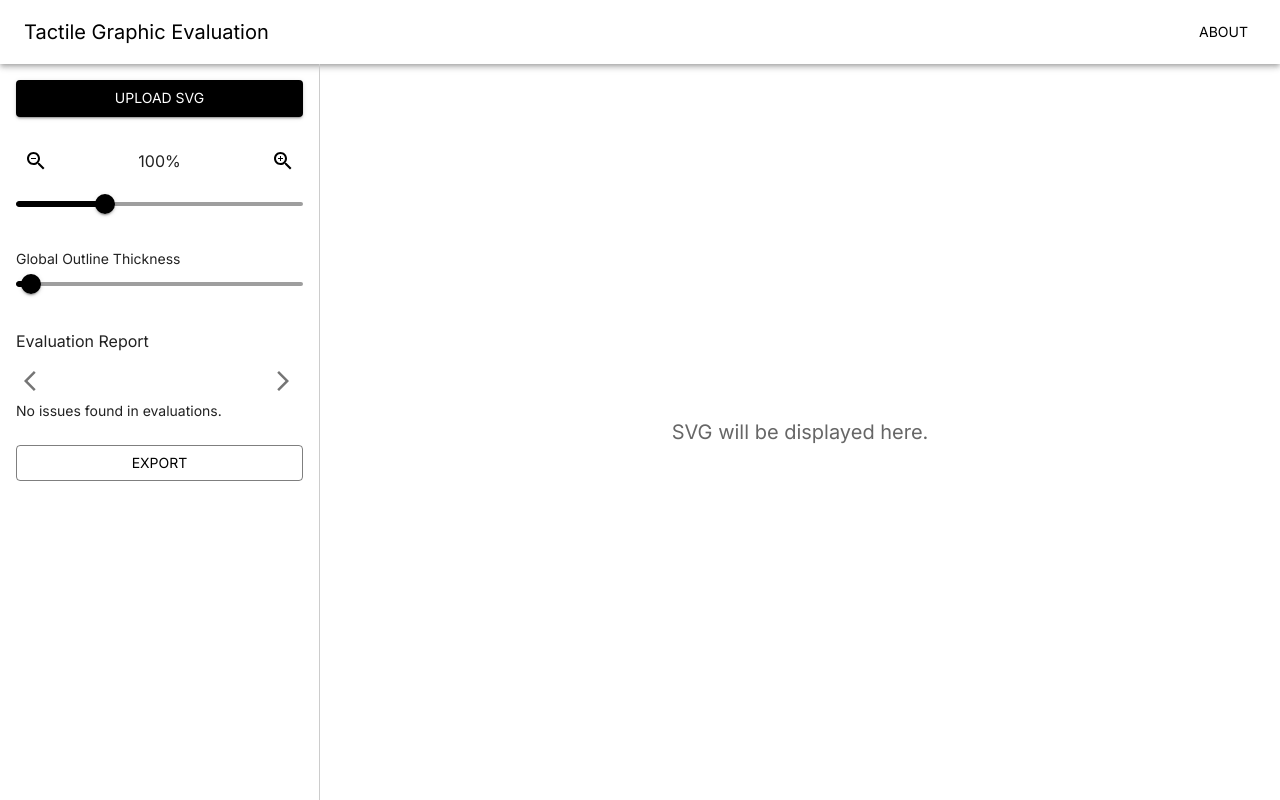
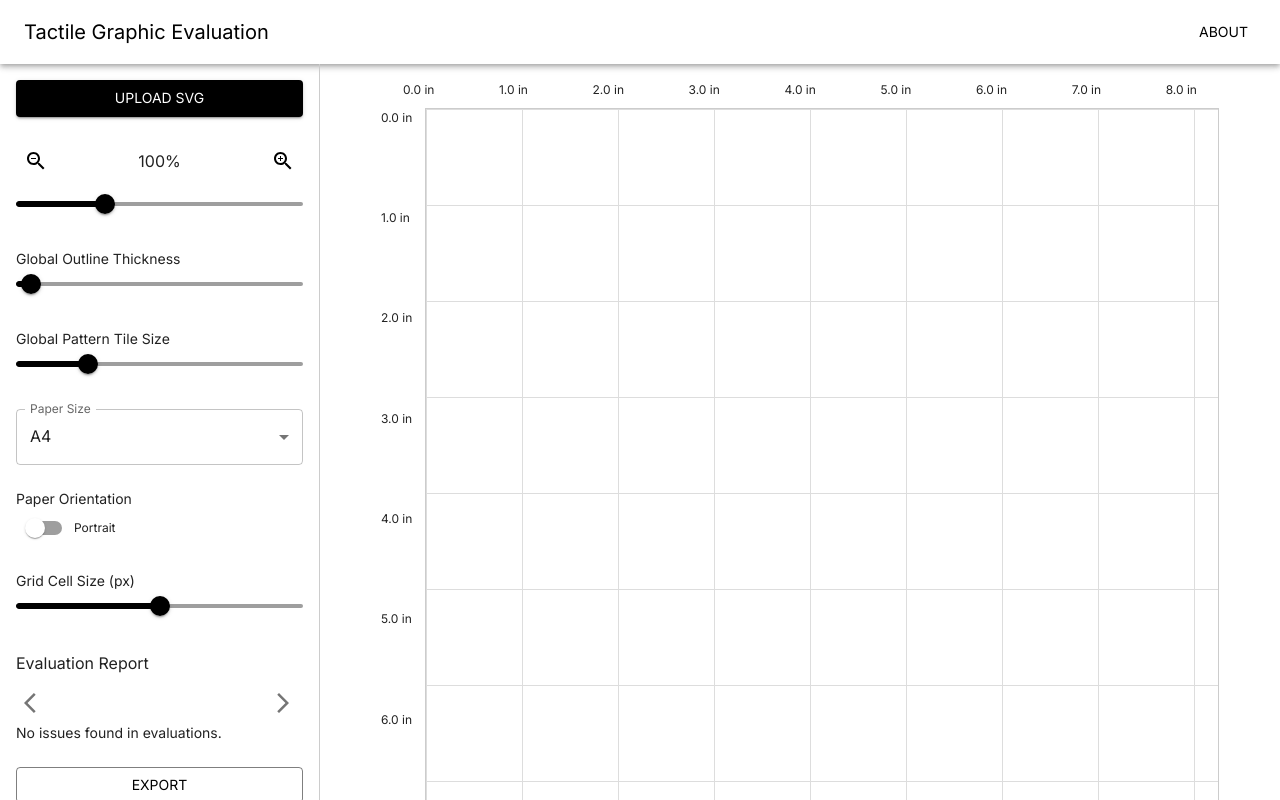
Before and after one commit to shljessie/T2Eval, a React (Create React App) app in the folder frontend/: page / in a window 1280 px wide. Shown: the top 800 px of the page. Built offline with nearby package versions, Linux system fonts and the light colour scheme.

Commit message:
add paper sizing and gridlines

```diff
--- a/frontend/src/components/SVGUpload.js
+++ b/frontend/src/components/SVGUpload.js
@@ -4,10 +4,13 @@ import {
   Card,
   CardContent,
   CircularProgress,
+  FormControl,
   Grid,
   IconButton,
+  InputLabel,
   Menu,
   MenuItem,
+  Select,
   Slider,
   Switch,
   Typography,
@@ -21,6 +24,13 @@ import NavBar from "./NavBar";
 import ZoomInIcon from "@mui/icons-material/ZoomIn";
 import ZoomOutIcon from "@mui/icons-material/ZoomOut";
 import tactileRules from "../tactileRules.json";
+
+// Define paper sizes (in pixels, assuming 96 DPI)
+const paperSizes = {
+  A4: { width: 794, height: 1123 },
+  A5: { width: 560, height: 794 },
+  Letter: { width: 816, height: 1056 },
+};
 
 /************************************************
  (1) Recursively parse elements & store snippet
@@ -189,6 +199,10 @@ const TactileGraphicEvaluator = () => {
   // Global settings
   const [globalOutlineThickness, setGlobalOutlineThickness] = useState(1);
   const [patternTileSize, setPatternTileSize] = useState(20);
+  const [paperSize, setPaperSize] = useState("A4");
+  const [paperOrientation, setPaperOrientation] = useState("portrait");
+  // New state for grid cell size (in pixels); default 96px = 1 inch at 96 DPI.
+  const [gridCellSize, setGridCellSize] = useState(96);
 
   const canvasRef = useRef(null);
 
@@ -297,7 +311,6 @@ const TactileGraphicEvaluator = () => {
     patterns.forEach((pattern) => {
       pattern.setAttribute("width", size);
       pattern.setAttribute("height", size);
-      // Optionally update child elements here if needed.
     });
     setTactileSVG(svg.outerHTML);
   };
@@ -347,11 +360,7 @@ const TactileGraphicEvaluator = () => {
       pattern.appendChild(rect);
     } else if (patternType === "waves") {
       const path = document.createElementNS("http://www.w3.org/2000/svg", "path");
-      // Create a wave based on the current tile size.
-      path.setAttribute(
-        "d",
-        `M0,${patternTileSize / 2} Q${patternTileSize / 2},0 ${patternTileSize},${patternTileSize / 2} L${patternTileSize},${patternTileSize} L0,${patternTileSize} Z`
-      );
+      path.setAttribute("d", `M0,${patternTileSize / 2} Q${patternTileSize / 2},0 ${patternTileSize},${patternTileSize / 2} L${patternTileSize},${patternTileSize} L0,${patternTileSize} Z`);
       path.setAttribute("fill", "black");
       pattern.appendChild(path);
     } else if (patternType === "crosshatch") {
@@ -471,10 +480,8 @@ const TactileGraphicEvaluator = () => {
     const patternId = `pattern-${id}`;
     const pattern = defs.querySelector(`#${patternId}`);
     if (!pattern) return;
-    // Update tile size for the pattern.
     pattern.setAttribute("width", newSize);
     pattern.setAttribute("height", newSize);
-    // Update child elements accordingly.
     if (pattern.querySelector("circle")) {
       const circle = pattern.querySelector("circle");
       circle.setAttribute("cx", newSize / 2);
@@ -557,29 +564,62 @@ const TactileGraphicEvaluator = () => {
   }, [currentEvalIndex, errorEvaluations, viewMode]);
 
   const displayedSVG = viewMode === "tactile" ? tactileSVG : originalSVG;
+  const paper = paperSizes[paperSize];
+  const finalPaperWidth = paperOrientation === "portrait" ? paper.width : paper.height;
+  const finalPaperHeight = paperOrientation === "portrait" ? paper.height : paper.width;
+
+  // Create grid numbers outside the paper.
+  // Horizontal numbers above the paper.
+  const horizontalNumbers = (
+    <Box
+      sx={{
+        display: "flex",
+        position: "relative",
+        width: finalPaperWidth,
+        justifyContent: "space-between",
+        mb: 1,
+      }}
+    >
+      {Array.from({ length: Math.floor(finalPaperWidth / gridCellSize) + 1 }).map((_, i) => (
+        <Typography key={`x-${i}`} variant="caption">
+          {((i * gridCellSize) / 96).toFixed(1)} in
+        </Typography>
+      ))}
+    </Box>
+  );
+  // Vertical numbers to the left of the paper.
+  const verticalNumbers = (
+    <Box
+      sx={{
+        display: "flex",
+        flexDirection: "column",
+        height: finalPaperHeight,
+        justifyContent: "space-between",
+        mr: 1,
+      }}
+    >
+      {Array.from({ length: Math.floor(finalPaperHeight / gridCellSize) + 1 }).map((_, j) => (
+        <Typography key={`y-${j}`} variant="caption">
+          {((j * gridCellSize) / 96).toFixed(1)} in
+        </Typography>
+      ))}
+    </Box>
+  );
 
   return (
-    <Box sx={{ display: "flex", flexDirection: "column", height: "100vh" }}>
-      <style>{`
-        .highlight {
-          stroke: red !important;
-          stroke-width: 3px !important;
-          filter: drop-shadow(0 0 5px red);
-          transition: all 0.3s ease;
-        }
-      `}</style>
-
+    <Box sx={{ display: "flex", flexDirection: "column", height: "100vh", position: "relative" }}>
       <NavBar />
-
       <Grid container sx={{ flex: 1 }}>
         <Grid item xs={12} sm={3} sx={{ borderRight: "1px solid #ccc", p: 2, overflowY: "auto" }}>
+          {/* Sidebar content remains unchanged */}
           <Box sx={{ mb: 3 }}>
             <input id="file-input" type="file" accept=".svg" onChange={handleFileChange} style={{ display: "none" }} />
             <label htmlFor="file-input">
-              <Button variant="contained" component="span" fullWidth>Upload SVG</Button>
+              <Button variant="contained" component="span" fullWidth>
+                Upload SVG
+              </Button>
             </label>
           </Box>
-
           {originalSVG && tactileSVG && (
             <Box sx={{ mb: 3 }}>
               <Typography variant="body2">Toggle View</Typography>
@@ -593,20 +633,20 @@ const TactileGraphicEvaluator = () => {
               </Box>
             </Box>
           )}
-
           <Box sx={{ mb: 3 }}>
             <Box sx={{ display: "flex", justifyContent: "space-between", mb: 1 }}>
               <IconButton onClick={handleZoomOut} color="primary">
                 <ZoomOutIcon />
               </IconButton>
-              <Typography variant="body1" sx={{ alignSelf: "center" }}>{Math.round(scale * 100)}%</Typography>
+              <Typography variant="body1" sx={{ alignSelf: "center" }}>
+                {Math.round(scale * 100)}%
+              </Typography>
               <IconButton onClick={handleZoomIn} color="primary">
                 <ZoomInIcon />
               </IconButton>
             </Box>
             <Slider value={scale} min={0.1} max={3} step={0.1} onChange={(e, value) => setScale(value)} aria-labelledby="zoom-slider" />
           </Box>
-
           <Box sx={{ mb: 3 }}>
             <Typography variant="body2">Global Outline Thickness</Typography>
             <Slider
@@ -618,7 +658,48 @@ const TactileGraphicEvaluator = () => {
               aria-labelledby="outline-slider"
             />
           </Box>
-
+          <Box sx={{ mb: 3 }}>
+            <Typography variant="body2">Global Pattern Tile Size</Typography>
+            <Slider
+              value={patternTileSize}
+              min={10}
+              max={50}
+              step={1}
+              onChange={(e, value) => updateGlobalPatternTileSize(value)}
+              aria-labelledby="pattern-slider"
+            />
+          </Box>
+          <Box sx={{ mb: 3 }}>
+            <FormControl fullWidth>
+              <InputLabel id="paper-size-label">Paper Size</InputLabel>
+              <Select labelId="paper-size-label" value={paperSize} label="Paper Size" onChange={(e) => setPaperSize(e.target.value)}>
+                {Object.keys(paperSizes).map((size) => (
+                  <MenuItem key={size} value={size}>
+                    {size}
+                  </MenuItem>
+                ))}
+              </Select>
+            </FormControl>
+          </Box>
+          <Box sx={{ mb: 3 }}>
+            <Typography variant="body2">Paper Orientation</Typography>
+            <Switch
+              checked={paperOrientation === "landscape"}
+              onChange={() => setPaperOrientation((prev) => (prev === "portrait" ? "landscape" : "portrait"))}
+            />
+            <Typography variant="caption">{paperOrientation === "portrait" ? "Portrait" : "Landscape"}</Typography>
+          </Box>
+          <Box sx={{ mb: 3 }}>
+            <Typography variant="body2">Grid Cell Size (px)</Typography>
+            <Slider
+              value={gridCellSize}
+              min={48}
+              max={144}
+              step={1}
+              onChange={(e, value) => setGridCellSize(value)}
+              aria-labelledby="grid-slider"
+            />
+          </Box>
           <Box>
             <Typography variant="h8" gutterBottom>Evaluation Report</Typography>
             <Box sx={{ display: "flex", justifyContent: "space-between", mt: 1 }}>
@@ -670,7 +751,6 @@ const TactileGraphicEvaluator = () => {
               !loading && <Typography variant="body2">No issues found in evaluations.</Typography>
             )}
           </Box>
-
           {errorEvaluations.length > 0 && (
             <Box sx={{ mt: 3 }}>
               <Typography variant="h8" gutterBottom>Interactive Enhancements</Typography>
@@ -703,7 +783,9 @@ const TactileGraphicEvaluator = () => {
                     <Box sx={{ display: "flex", flexDirection: "column", gap: 1 }}>
                       <Typography variant="subtitle2">Pattern Fill</Typography>
                       <Box sx={{ display: "flex", gap: 1, flexWrap: "wrap" }}>
-                        <Button variant="outlined" onClick={() => handleRemovePatternFill(currentId)}>Original</Button>
+                        <Button variant="outlined" onClick={() => handleRemovePatternFill(currentId)}>
+                          Original
+                        </Button>
                         <Button variant="outlined" onClick={() => handlePatternFill(currentId, "dotted")}>Dotted</Button>
                         <Button variant="outlined" onClick={() => handlePatternFill(currentId, "stripes")}>Stripes</Button>
                         <Button variant="outlined" onClick={() => handlePatternFill(currentId, "waves")}>Waves</Button>
@@ -725,7 +807,6 @@ const TactileGraphicEvaluator = () => {
               })()}
             </Box>
           )}
-
           <Box sx={{ mb: 3, mt: 3 }}>
             <Button variant="outlined" fullWidth onClick={(e) => setExportAnchorEl(e.currentTarget)}>
               Export
@@ -737,13 +818,83 @@ const TactileGraphicEvaluator = () => {
             </Menu>
           </Box>
         </Grid>
-
         <Grid item xs={12} sm={9} sx={{ p: 2, display: "flex", justifyContent: "center", alignItems: "center", overflow: "auto" }}>
-          {displayedSVG ? (
-            <Box ref={canvasRef} sx={{ p: 2, transform: `scale(${scale})` }} dangerouslySetInnerHTML={{ __html: displayedSVG }} />
-          ) : (
-            <Typography variant="h6" color="textSecondary">SVG will be displayed here.</Typography>
-          )}
+          {/* Outer container for paper with grid numbers outside */}
+          <Box sx={{ display: "flex", flexDirection: "column", alignItems: "center" }}>
+            {/* Horizontal numbers above paper */}
+            <Box
+              sx={{
+                display: "flex",
+                width: finalPaperWidth,
+                justifyContent: "space-between",
+                mb: 1,
+              }}
+            >
+              {Array.from({ length: Math.floor(finalPaperWidth / gridCellSize) + 1 }).map((_, i) => (
+                <Typography key={`x-${i}`} variant="caption">
+                  {((i * gridCellSize) / 96).toFixed(1)} in
+                </Typography>
+              ))}
+            </Box>
+            <Box sx={{ display: "flex" }}>
+              {/* Vertical numbers to the left */}
+              <Box
+                sx={{
+                  display: "flex",
+                  flexDirection: "column",
+                  height: finalPaperHeight,
+                  justifyContent: "space-between",
+                  mr: 1,
+                }}
+              >
+                {Array.from({ length: Math.floor(finalPaperHeight / gridCellSize) + 1 }).map((_, j) => (
+                  <Typography key={`y-${j}`} variant="caption">
+                    {((j * gridCellSize) / 96).toFixed(1)} in
+                  </Typography>
+                ))}
+              </Box>
+              {/* Paper container */}
+              <Box
+                sx={{
+                  width: finalPaperWidth,
+                  height: finalPaperHeight,
+                  position: "relative",
+                  border: "1px solid #ccc",
+                  backgroundColor: "white",
+                  overflow: "hidden",
+                }}
+              >
+                {/* Grid lines background inside paper (optional) */}
+                <Box
+                  sx={{
+                    position: "absolute",
+                    top: 0,
+                    left: 0,
+                    width: "100%",
+                    height: "100%",
+                    pointerEvents: "none",
+                    backgroundImage: `linear-gradient(to right, #ddd 1px, transparent 1px),
+                                      linear-gradient(to bottom, #ddd 1px, transparent 1px)`,
+                    backgroundSize: `${gridCellSize}px ${gridCellSize}px`,
+                  }}
+                />
+                {displayedSVG && (
+                  <Box
+                    ref={canvasRef}
+                    sx={{
+                      p: 2,
+                      position: "absolute",
+                      top: "50%",
+                      left: "50%",
+                      transform: `translate(-50%, -50%) scale(${scale})`,
+                      transformOrigin: "top left",
+                    }}
+                    dangerouslySetInnerHTML={{ __html: displayedSVG }}
+                  />
+                )}
+              </Box>
+            </Box>
+          </Box>
         </Grid>
       </Grid>
     </Box>
```
